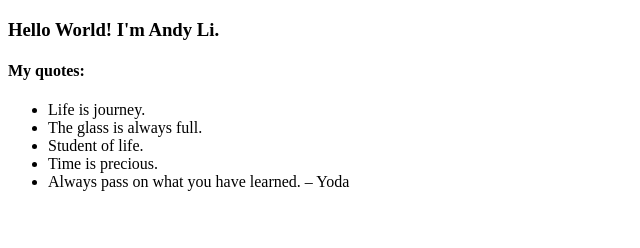
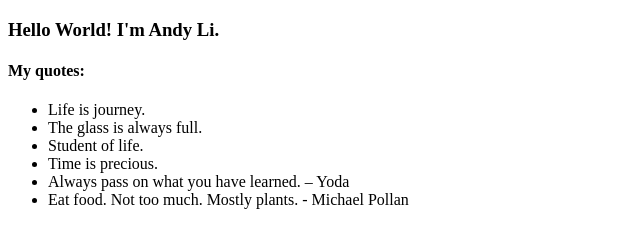
Before and after one commit to iliandy/iliandy.github.io, a plain HTML site: page index.html in a window 1280 px wide. Shown: the whole page, without its empty margins (0-640 px from the left). Drawn offline with Linux system fonts and the light colour scheme.

Commit message:
22 Jul quote

```diff
--- a/index.html
+++ b/index.html
@@ -13,6 +13,7 @@
       <li>Student of life.</li>
       <li>Time is precious.</li>
       <li>Always pass on what you have learned. – Yoda</li>
+      <li>Eat food. Not too much. Mostly plants. - Michael Pollan</li>
     </ul>
 
   </body>
```
